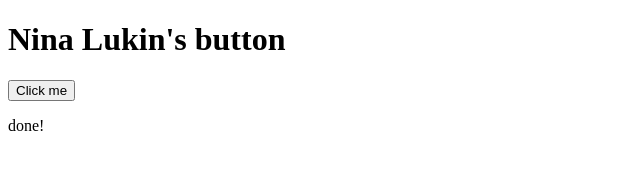
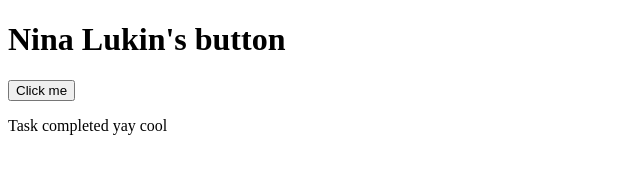
Before and after one commit to nabnabs/UIC-assignment, a plain HTML site: page index.html in a window 1280 px wide. Both pictures are taken after a click on the button "Click me". Shown: the whole page, without its empty margins (0-640 px from the left). Drawn offline with nearby package versions, Linux system fonts and the light colour scheme.

Commit message:
added code

```diff
--- a/index.html
+++ b/index.html
@@ -14,7 +14,7 @@
 			<button type="submit">Click me</button>
 			<script>
 				$('button').on('click', function() {
-					$('#assignment').append("<p>done!</p>");
+					$('#assignment').append("<p>Task completed yay cool</p>");
 		 		});
 			</script>
 		</div>
```
